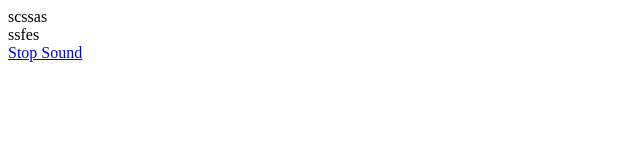
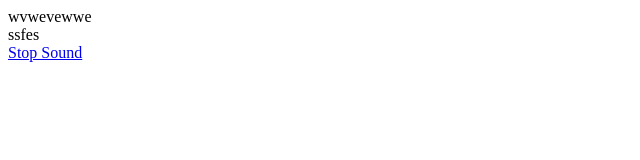
Before and after one commit to erparthqa/notification_withsound, a plain HTML site: page index.html in a window 1280 px wide. Shown: the full height of the page, 0-640 px from the left. Drawn offline with Linux system fonts and the light colour scheme.

Commit message:
Update index.html

```diff
--- a/index.html
+++ b/index.html
@@ -15,7 +15,7 @@
 	<script src="app.js"></script>
 </head>
 <body id="myButton">
-    <div class="Notification">scssas</div>
+    <div class="Notification">wvwevewwe</div>
     <div class="Notification">ssfes</div>
 	<a href="javascript:void(0);" class="d-none" id="splay">Stop Sound</a>
 </body>
```
